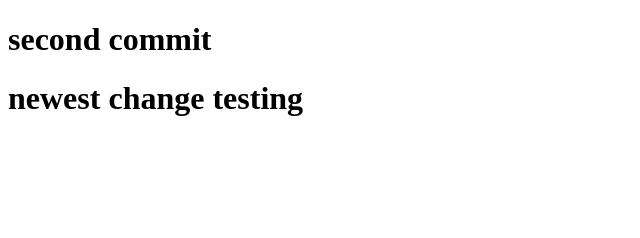
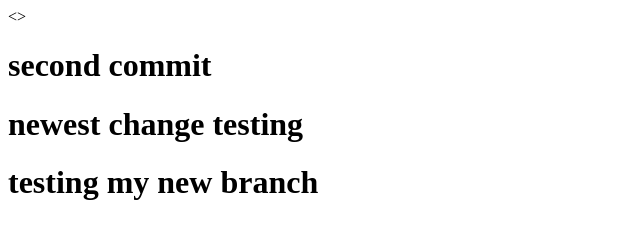
Before and after one commit to johnnyjeries/git-one, a plain HTML site: page index.html in a window 1280 px wide. Shown: the whole page, without its empty margins (0-640 px from the left). Drawn offline with Linux system fonts and the light colour scheme.

Commit message:
added a new test branch

```diff
--- a/index.html
+++ b/index.html
@@ -2,6 +2,7 @@
 <html lang="">
 
 <head>
+    <>
     <meta charset="utf-8">
     <meta name="viewport" content="width=device-width, initial-scale=1.0">
     <title>my second commit</title>
@@ -10,6 +11,7 @@
 <body>
 <h1>second commit </h1>
 <h1>newest change testing</h1>
+<h1> testing my new branch</h1>
 </body>
 
 </html>
```
